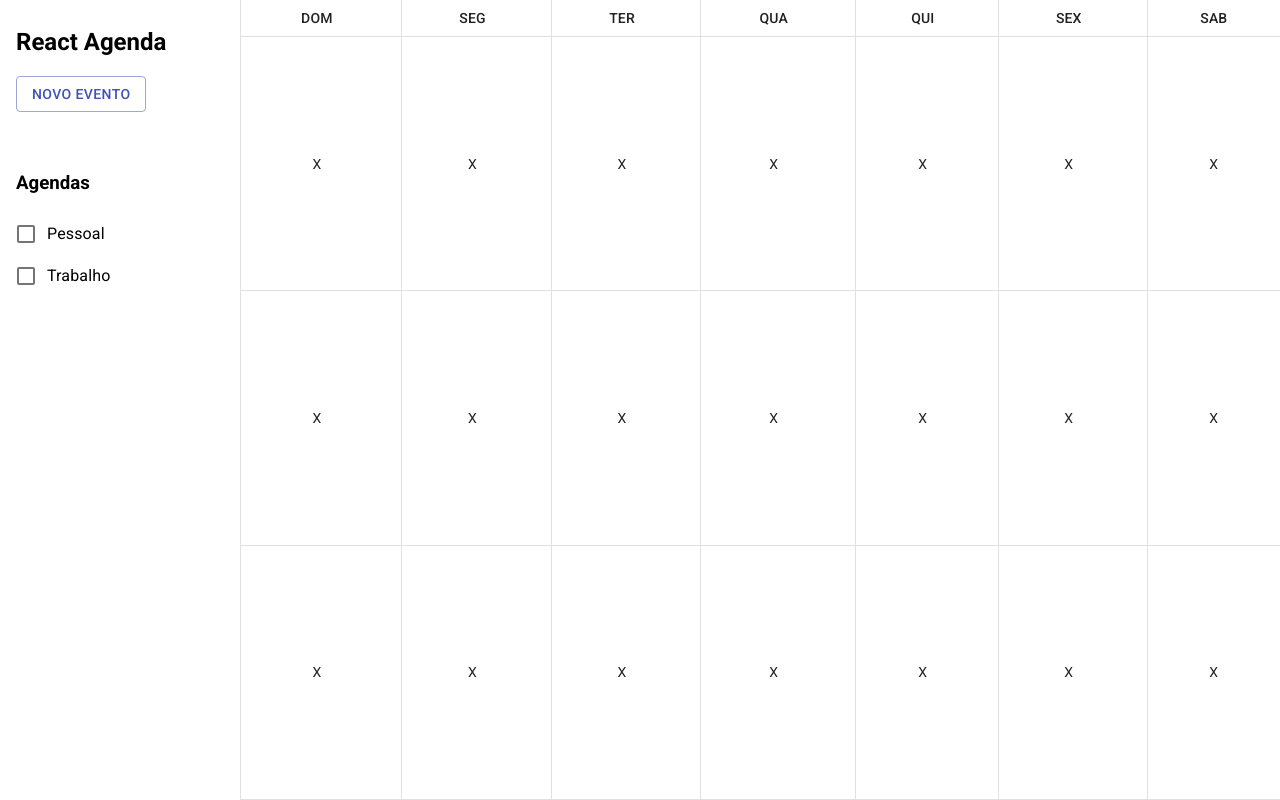
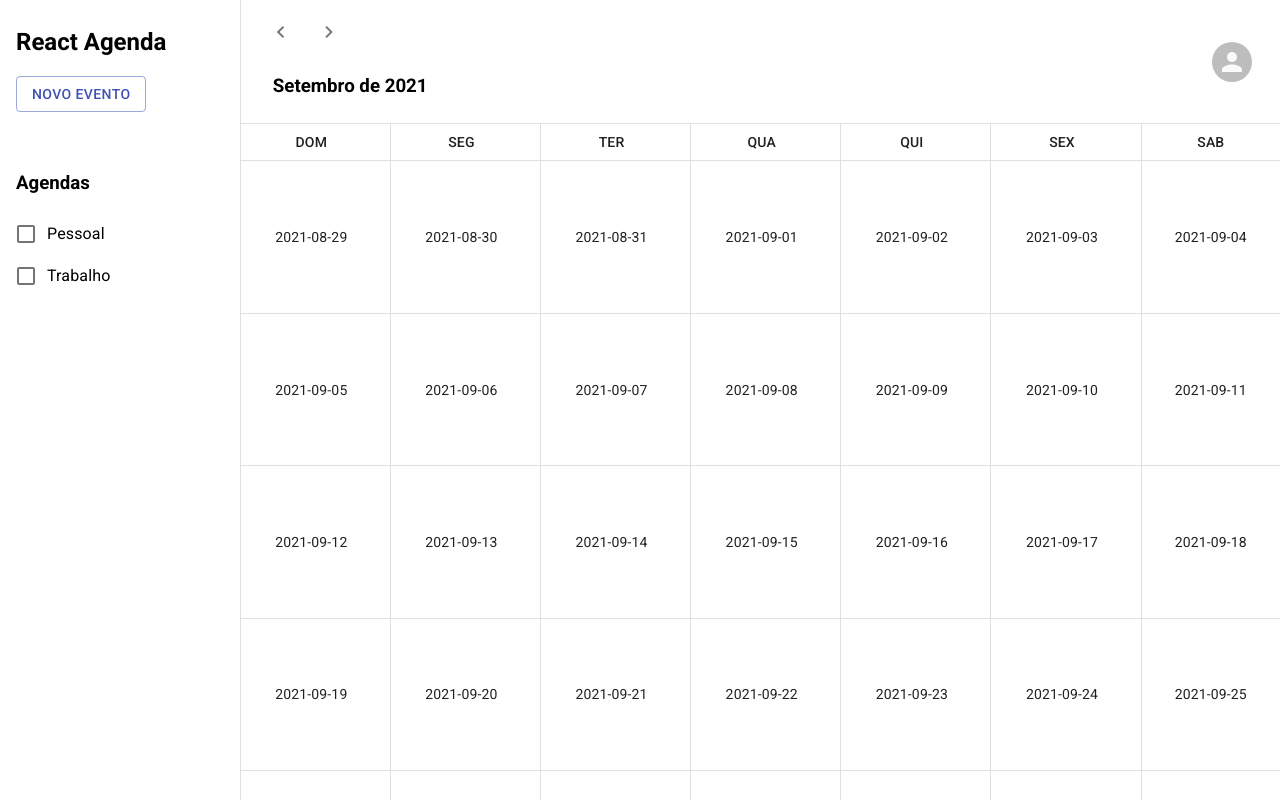
Before and after one commit to GuiNog29/React-Agenda, a React (Create React App) app in the folder react-agenda/: page / in a window 1280 px wide. Built offline with nearby package versions, Linux system fonts and the light colour scheme.

Commit message:
Fazendo script para gerar datas

```diff
--- a/react-agenda/src/app/CalendarScreen.tsx
+++ b/react-agenda/src/app/CalendarScreen.tsx
@@ -9,11 +9,15 @@
 import Button from '@material-ui/core/Button';
 import FormControlLabel from '@material-ui/core/FormControlLabel';
 import Checkbox from '@material-ui/core/Checkbox';
+import { Icon } from '@material-ui/core';
+import { IconButton } from '@material-ui/core';
+import { Avatar } from '@material-ui/core';
 
 const DAYS_OF_WEEK = ['DOM', 'SEG', 'TER', 'QUA', 'QUI', 'SEX', 'SAB'];
 
 const useStyles = makeStyles({
   table: {
+    borderTop: '1px solid rgb(224, 224, 224)',
     minHeight: '100%',
     '& td ~ td, & th ~ th': {
       borderLeft: '1px solid rgb(224, 224, 224)',
@@ -23,6 +27,7 @@
 
 export default function CalendarScreen() {
   const classes = useStyles();
+  const weeks = generateCalendar(getToday());
 
   return (
     <Box display="flex" height="100%" alignItems="stretch">
@@ -46,6 +51,26 @@
       </Box>
 
       <TableContainer component={'div'}>
+        <Box display="flex" alignItems="center" padding="8px 16px">
+          <Box flex="1">
+            <IconButton aria-label="Previous Month">
+              <Icon>chevron_left</Icon>
+            </IconButton>
+
+            <IconButton aria-label="Next Month">
+              <Icon>chevron_right</Icon>
+            </IconButton>
+
+            <Box component="h3" marginLeft="16px" flex="1">
+              Setembro de 2021
+            </Box>
+          </Box>
+
+          <IconButton aria-label="Next Month">
+            <Avatar></Avatar>
+          </IconButton>
+        </Box>
+
         <Table
           className={classes.table}
           size="small"
@@ -61,30 +86,55 @@
             </TableRow>
           </TableHead>
           <TableBody>
-            <TableRow>
-              {DAYS_OF_WEEK.map(day => (
-                <TableCell align="center" key={day}>
-                  X
-                </TableCell>
-              ))}
-            </TableRow>
-            <TableRow>
-              {DAYS_OF_WEEK.map(day => (
-                <TableCell align="center" key={day}>
-                  X
-                </TableCell>
-              ))}
-            </TableRow>
-            <TableRow>
-              {DAYS_OF_WEEK.map(day => (
-                <TableCell align="center" key={day}>
-                  X
-                </TableCell>
-              ))}
-            </TableRow>
+            {weeks.map((week, i) => (
+              <TableRow key={i}>
+                {week.map(cell => (
+                  <TableCell align="center" key={cell.date}>
+                    {cell.date}
+                  </TableCell>
+                ))}
+              </TableRow>
+            ))}
           </TableBody>
         </Table>
       </TableContainer>
     </Box>
   );
 }
+
+interface ICalendarCell {
+  date: string;
+}
+
+function generateCalendar(date: string): ICalendarCell[][] {
+  const weeks: ICalendarCell[][] = [];
+  const jsDate = new Date(date + 'T12:00:00');
+  const currentMonth = jsDate.getMonth();
+
+  const currentDay = new Date(jsDate.valueOf());
+  currentDay.setDate(1);
+
+  const dayOfWeek = currentDay.getDay();
+  currentDay.setDate(1 - dayOfWeek);
+
+  do {
+    const week: ICalendarCell[] = [];
+
+    for (let i = 0; i < DAYS_OF_WEEK.length; i++) {
+      const formatMonth = (currentDay.getMonth() + 1)
+        .toString()
+        .padStart(2, '0');
+      const formatDay = currentDay.getDate().toString().padStart(2, '0');
+      const isoDate = `${currentDay.getFullYear()}-${formatMonth}-${formatDay}`;
+      week.push({ date: isoDate });
+      currentDay.setDate(currentDay.getDate() + 1);
+    }
+    weeks.push(week);
+  } while (currentDay.getMonth() === currentMonth);
+
+  return weeks;
+}
+
+function getToday() {
+  return '2021-09-04';
+}
```
